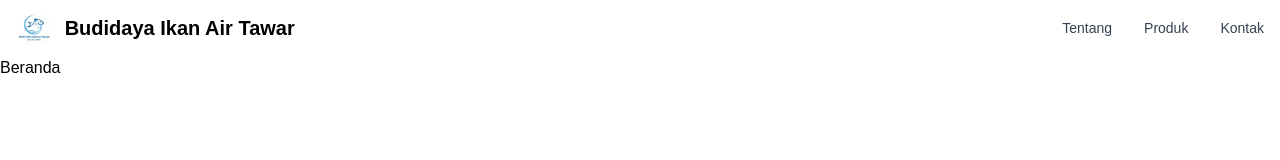
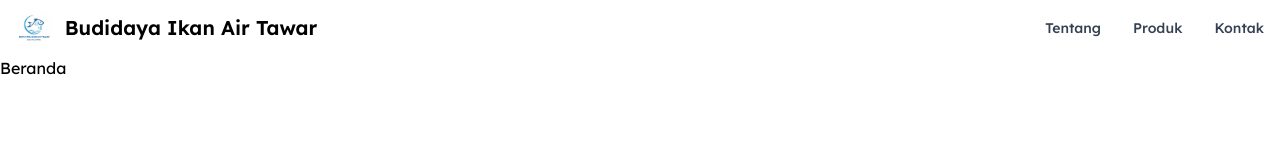
Before and after one commit to cardinaldeacre/KKN-Freshwater-Fish-Farm-Website, a React (Vite) app: page / in a window 1280 px wide. Shown: the top 160 px of the page. Built offline with nearby package versions, Linux system fonts and the light colour scheme; a web font is replaced by a local one.

Commit message:
add flowbite

```diff
--- a/package.json
+++ b/package.json
@@ -12,6 +12,7 @@
   "dependencies": {
     "@tailwindcss/vite": "^4.1.18",
     "class-variance-authority": "^0.7.1",
+    "embla-carousel-react": "^8.6.0",
     "flowbite": "^4.0.1",
     "flowbite-react": "^0.12.17",
     "lucide-react": "^0.574.0",
--- a/src/index.css
+++ b/src/index.css
@@ -5,13 +5,13 @@
 :root {
 	--background: 255 255 255;
 	--foreground: 0 0 0;
+	font-family: 'Lexend', sans-serif;
 	background-color: white;
 	color: black;
 }
 
 body {
 	margin: 0;
-	font-family: sans-serif;
 	background-color: white;
 	color: black;
 }
--- a/src/main.jsx
+++ b/src/main.jsx
@@ -2,6 +2,8 @@ import React from 'react'
 import ReactDOM from 'react-dom/client'
 import { createRoot } from 'react-dom/client'
 import { BrowserRouter } from 'react-router-dom'
+import 'flowbite/dist/flowbite.css';
+import 'flowbite';
 import './index.css'
 import App from './App.jsx'
 
```
Also changed, not shown: 1 other file (tests, documents, lock files or other folders).
